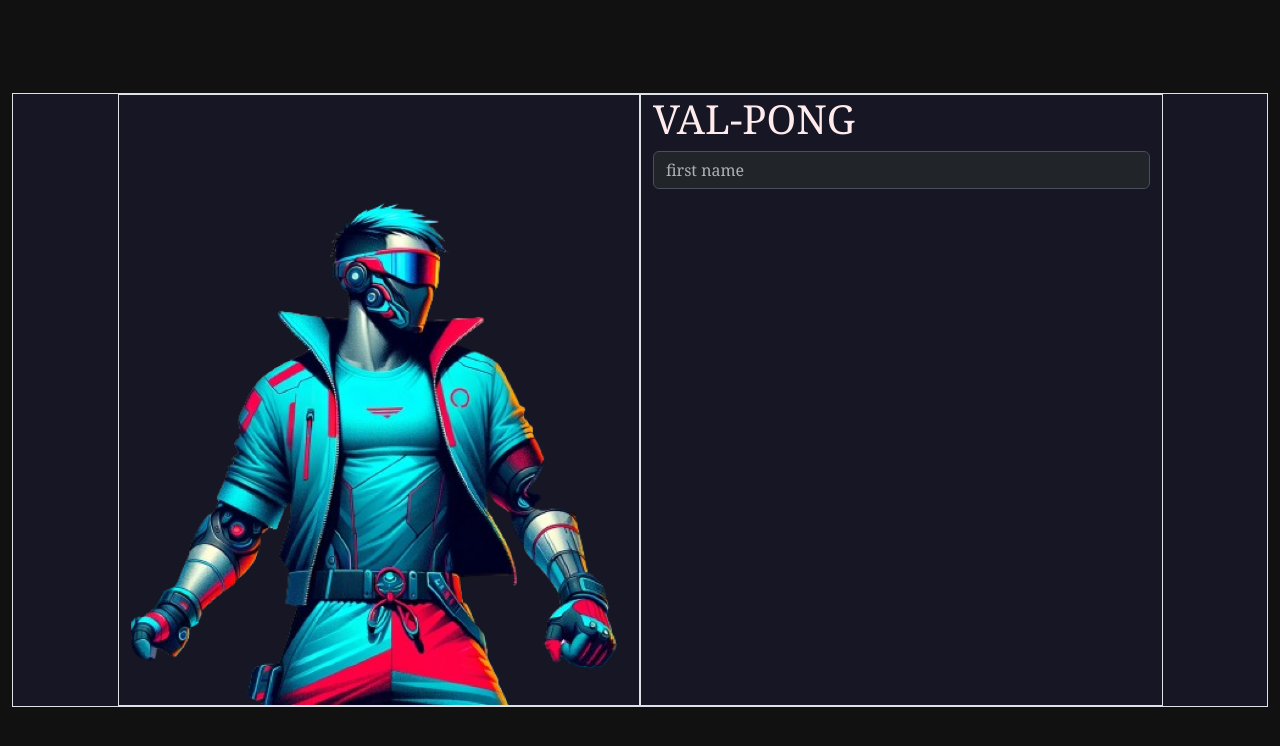
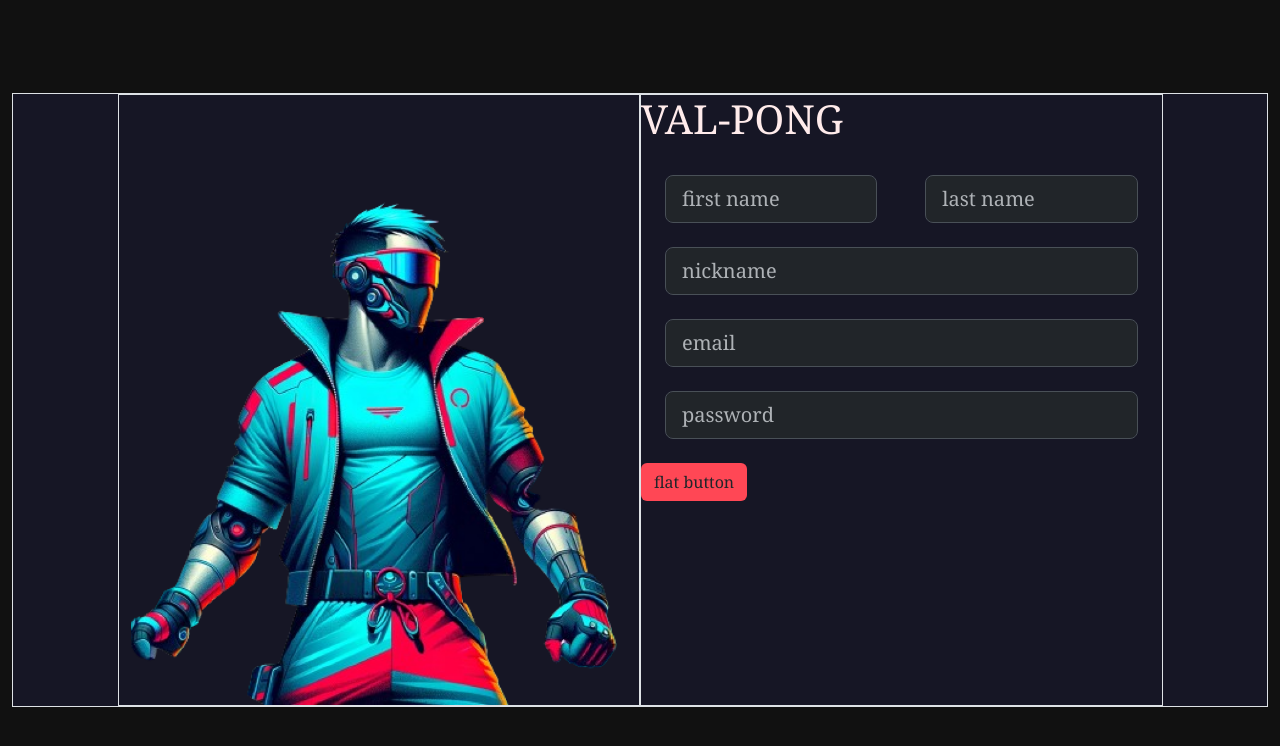
Before and after one commit to zakarm/ft_transcendence, a React (Create React App) app in the folder front-end/app/: page / in a window 1280 px wide. Shown: the top 746 px of the page. Built offline with nearby package versions, Linux system fonts and the light colour scheme; a web font is replaced by a local one.

Commit message:
[FEAT] Starting the sigup page

```diff
--- /dev/null
+++ b/front-end/app/src/pages/SignUp.css
@@ -0,0 +1,5 @@
+.nick-inpt{
+    margin-bottom: 10px;
+    margin-right: 10px;
+    margin-left: 10px;
+}
--- a/front-end/app/src/pages/SignUp.js
+++ b/front-end/app/src/pages/SignUp.js
@@ -1,6 +1,7 @@
 
 import Image from 'react-bootstrap/Image';
 import Form from 'react-bootstrap/Form';
+import Button from 'react-bootstrap/Button';
 
 function SignUp()
 {
@@ -11,9 +12,20 @@ function SignUp()
                     <div className="col-5 border">
                         <Image src="assets/char2.png" fluid />
                     </div>
-                    <div className="col-5 border">
+                    <div className="col-5 p-0 border">
                         <h1>VAL-PONG</h1>
-                        <Form.Control className="" placeholder='first name' data-bs-theme="dark"/>
+                        <div className="d-flex">
+                            <Form.Control className="m-4 mb-0" placeholder='first name' data-bs-theme="dark" size='lg'/>
+                            <Form.Control className="m-4 mb-0" placeholder='last name' data-bs-theme="dark" size='lg'/>
+                        </div>
+                        <div className="">
+                            <div className="m-4"><Form.Control className="" type='text' placeholder='nickname' data-bs-theme="dark" size='lg'/></div>
+                            <div className='m-4'><Form.Control className="" placeholder='email' data-bs-theme="dark" size='lg'/></div>
+                            <div className='m-4'><Form.Control className="" placeholder='password' data-bs-theme="dark" size='lg'/></div>
+                        </div>
+                        <Button variant="flat" size="xxl" style={{backgroundColor: '#FF4755'}}>
+                            flat button
+                        </Button>
                     </div>
                 </div>
             </div>
```
